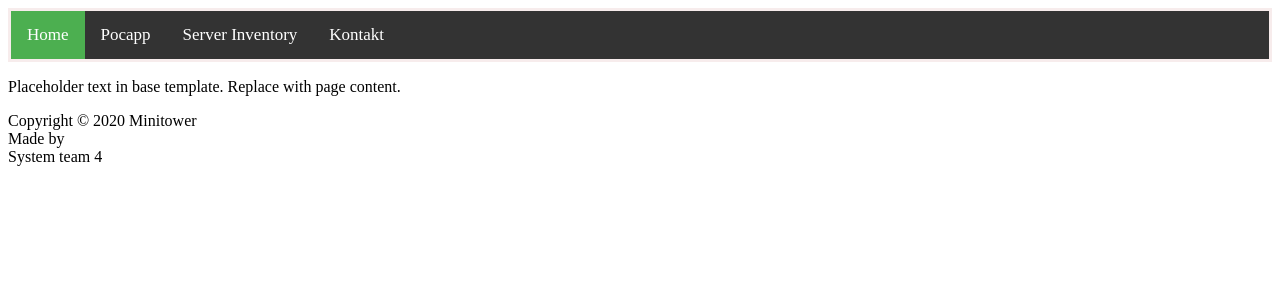
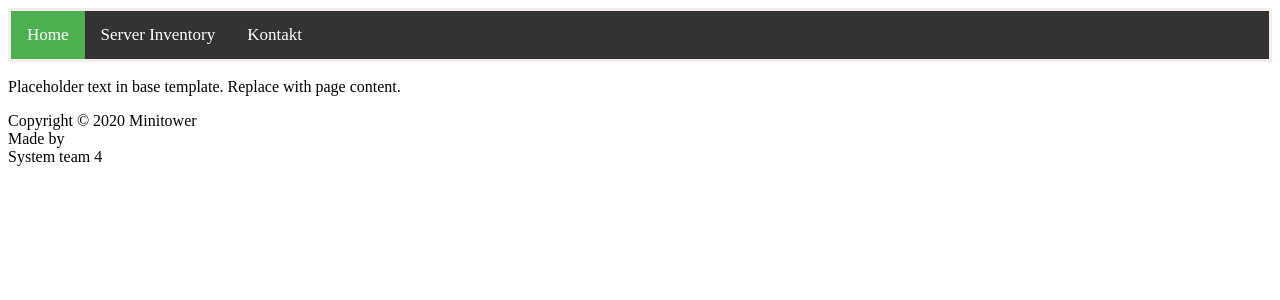
Before and after one commit to Sifungurux/Minitower, a Django app: template templates/base.html in a window 1280 px wide. Shown: the top 300 px of the page. Run offline with Django 3.2, Linux system fonts and the light colour scheme; the template is opened without the code that fills it, so the values that code supplies are empty.

Commit message:
removed pocApp

```diff
--- a/minitower/settings.py
+++ b/minitower/settings.py
@@ -42,7 +42,6 @@ INSTALLED_APPS = [
 
     'inventory.apps.InventoryConfig',
     'django_extensions',
-    'pocapp.apps.PocappConfig',
     'django.contrib.admin',
     'django.contrib.auth',
     'django.contrib.contenttypes',
--- a/minitower/urls.py
+++ b/minitower/urls.py
@@ -21,7 +21,6 @@ from django.urls import include
 urlpatterns = [
     path('admin/', admin.site.urls),
     # Tilføjet så appen pocapp kan tilgåes.
-    path('', include('pocapp.urls')),
     path('', include('inventory.urls')),
 
 ]
--- a/templates/base.html
+++ b/templates/base.html
@@ -20,7 +20,6 @@
     <div class="content">
       <div class="topnav">
         <a class="active" href="/">Home</a>
-        <a href="/pocapp">Pocapp</a>
         <a href="/inventory">Server Inventory</a>
         <a href="/Kontakt">Kontakt</a>
 
```
